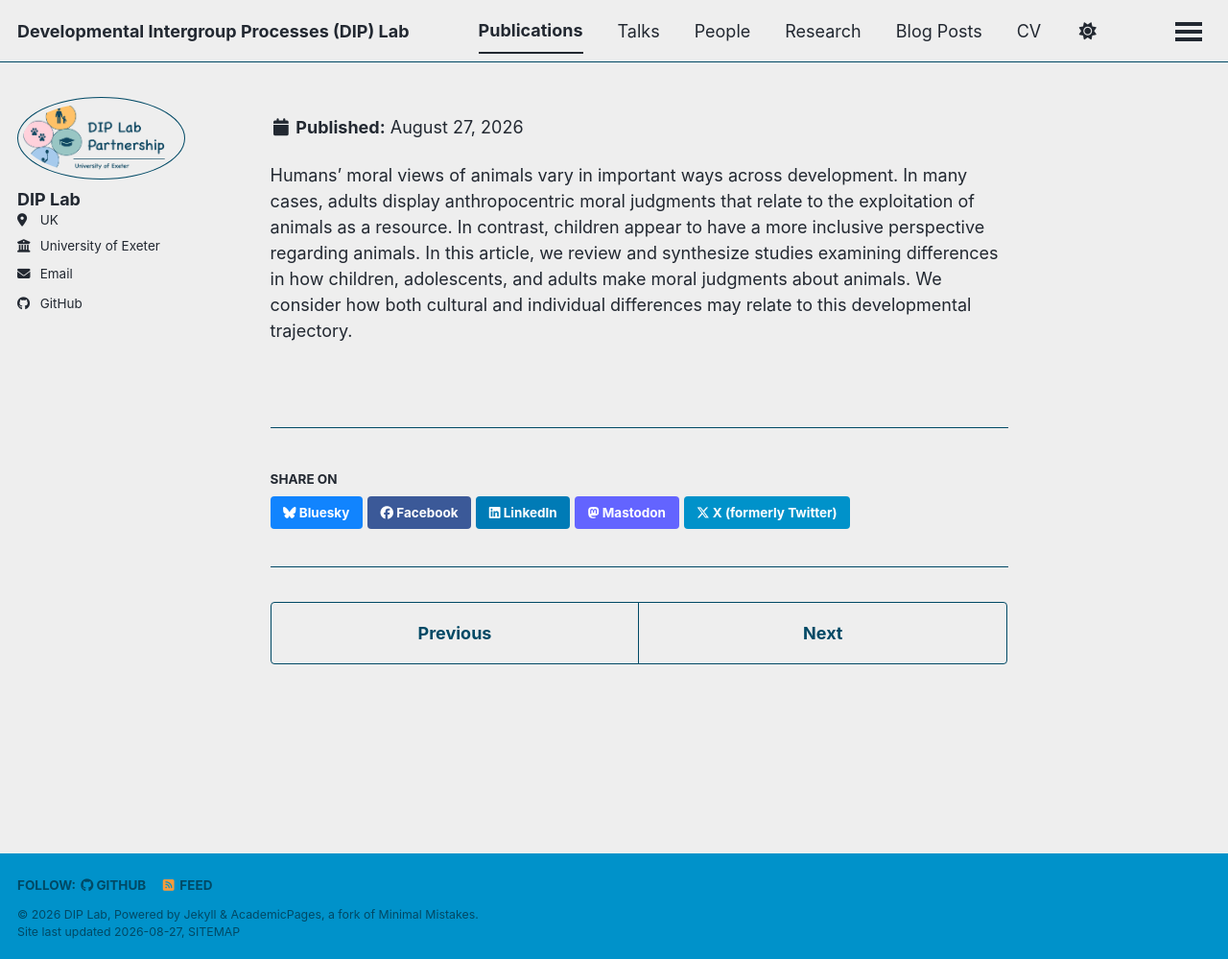
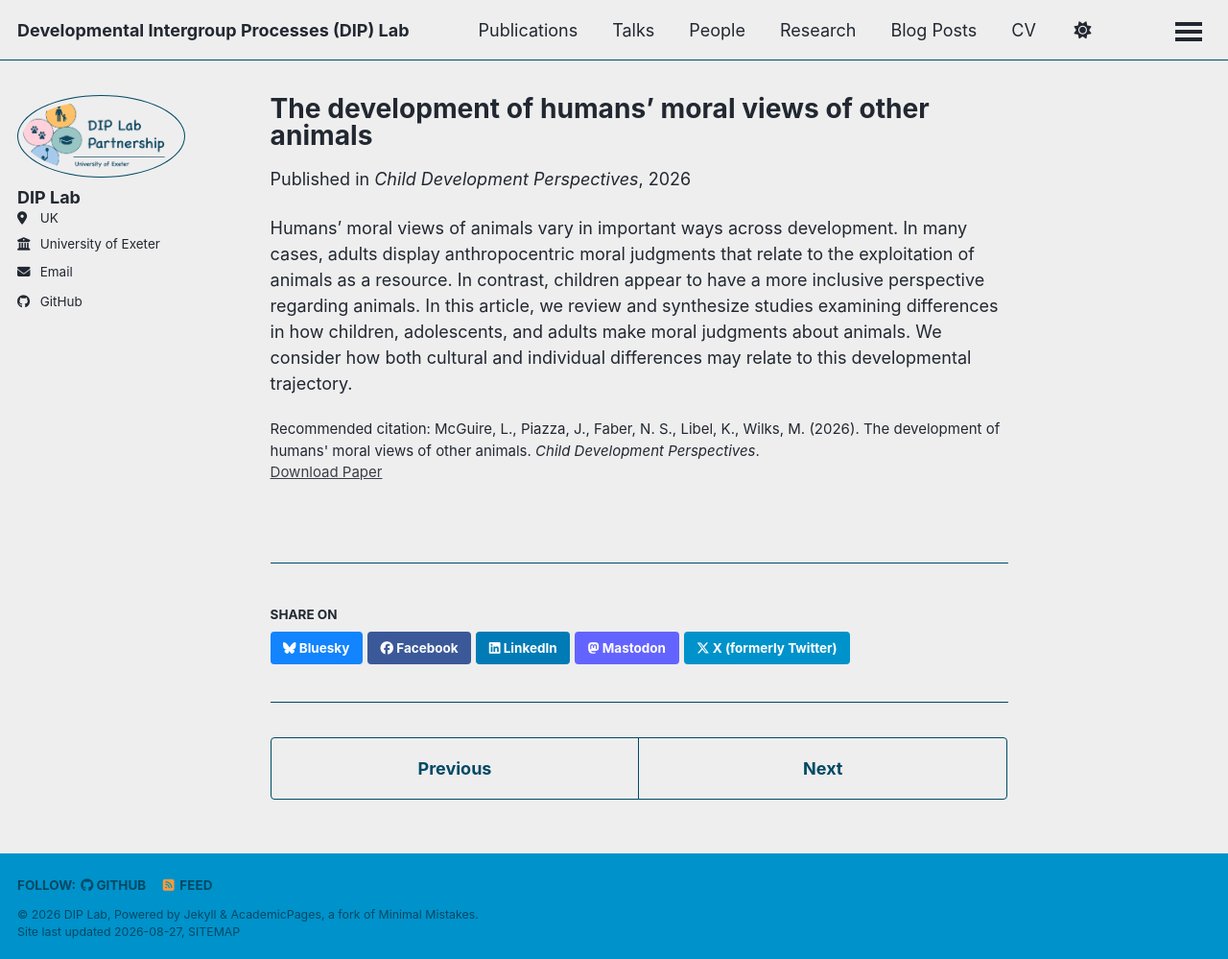
Before and after one commit to Developmental-Intergroup-Processes-Lab/Developmental-Intergroup-Processes-Lab.github.io, a Jekyll site: the page built from _publications/2010-10-01-paper-title-number-2.md, in a window 1280 px wide and 999 px high. Shown: the whole window at 96% size. Built offline with Jekyll 4.4.1, drawn with Linux system fonts in a browser that asks for light colours; a style sheet for code colours, icons or effects is not loaded; part of the change alters nothing that is shown.

Commit message:
Update 2010-10-01-paper-title-number-2.md

```diff
--- a/_publications/2010-10-01-paper-title-number-2.md
+++ b/_publications/2010-10-01-paper-title-number-2.md
@@ -7,6 +7,6 @@ permalink: /publication/2026-moral-view-of-animals
 date: 2026-03-01
 venue: 'Child Development Perspectives'
 paperurl: 'https://doi.org/10.1093/cdpers/aadaf001'
-citation: 'McGuire, L., Piazza, J., Faber, N. S., Libel, K., Wilks, M. (2026). "The development of humans' moral views of other animals." <i>Child Development Perspectives, 20(1)</I>, 18-24.'
+citation: "McGuire, L., Piazza, J., Faber, N. S., Libel, K., Wilks, M. (2026). The development of humans' moral views of other animals. <i>Child Development Perspectives</i>."
 ---
 Humans' moral views of animals vary in important ways across development. In many cases, adults display anthropocentric moral judgments that relate to the exploitation of animals as a resource. In contrast, children appear to have a more inclusive perspective regarding animals. In this article, we review and synthesize studies examining differences in how children, adolescents, and adults make moral judgments about animals. We consider how both cultural and individual differences may relate to this developmental trajectory.
```
